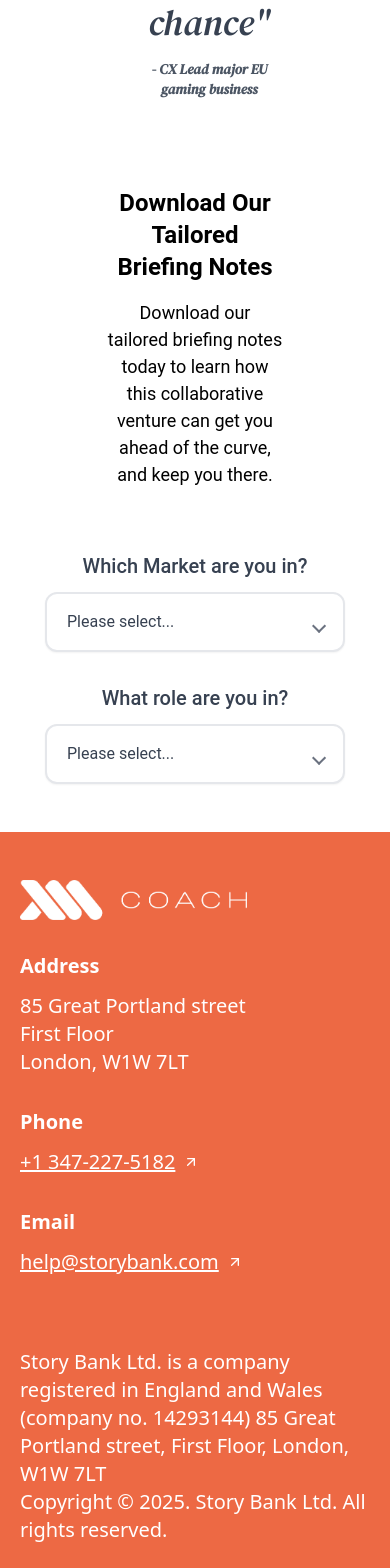
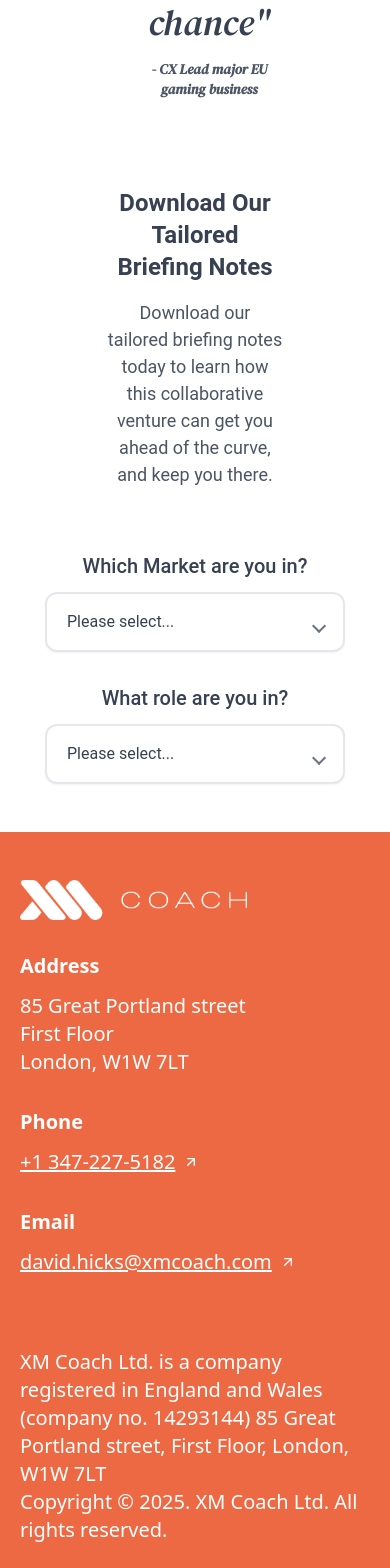
Before and after one commit to MartinMusiol1987/bos_gambling, a React (Vite) app: page / in a window 390 px wide. Shown: the part 1688-3256 px from the top of the page. Built offline with nearby package versions, Linux system fonts and the light colour scheme.

Commit message:
Updated footer: - Changed email to david.hicks@xmcoach.com - Updated phone number format - Reverted to dynamic year in copyright

```diff
--- a/src/components/Footer.tsx
+++ b/src/components/Footer.tsx
@@ -38,10 +38,10 @@ export default function Footer() {
             <div className="font-light text-xl">
               <a
                 className="flex items-center gap-2 underline"
-                href="mailto:help@storybank.com"
+                href="mailto:david.hicks@xmcoach.com"
                 title="Email"
               >
-                help@storybank.com <ArrowUpRight className="h-4 w-4" />
+                david.hicks@xmcoach.com <ArrowUpRight className="h-4 w-4" />
               </a>
             </div>
           </div>
@@ -49,11 +49,10 @@ export default function Footer() {
 
         <div className="py-6 md:py-12">
           <div className="font-light text-xl">
-            Story Bank Ltd. is a company registered in England and Wales (company no. 14293144) 85
-            Great Portland street, First Floor, London, W1W 7LT
+            XM Coach Ltd. is a company registered in England and Wales (company no. 14293144) 85 Great Portland street, First Floor, London, W1W 7LT
           </div>
           <div className="font-light text-xl">
-            Copyright © {new Date().getFullYear()}. Story Bank Ltd. All rights reserved.
+            Copyright © {new Date().getFullYear()}. XM Coach Ltd. All rights reserved.
           </div>
         </div>
       </div>
--- a/src/components/MainSection/Content.tsx
+++ b/src/components/MainSection/Content.tsx
@@ -27,10 +27,10 @@ export default function Content() {
       </div>
       <div className="md:col-span-2 flex justify-center mt-12">
         <div className="w-1/2">
-          <h3 className="text-2xl font-bold text-center mb-4">
+          <h3 className="text-2xl font-bold text-center mb-4 text-gray-700">
             Download Our Tailored Briefing Notes
           </h3>
-          <p className="text-[18px] text-center">
+          <p className="text-[18px] text-center text-gray-600">
             Download our tailored briefing notes today to learn how this collaborative venture can get you ahead of the curve, and keep you there.
           </p>
         </div>
```
Also changed, not shown: src/assets/images/icon-instagram-2.svg (added), src/assets/images/linkedin_logo.png (added).
